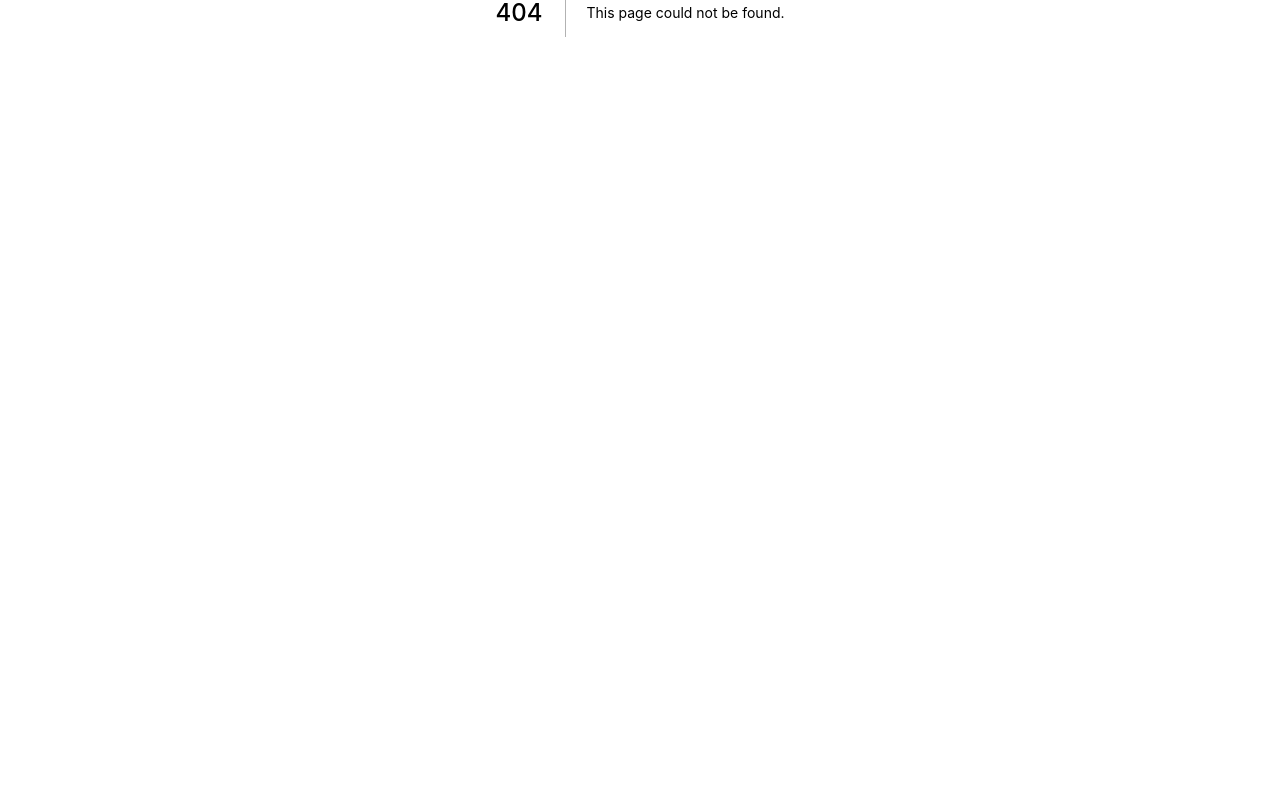
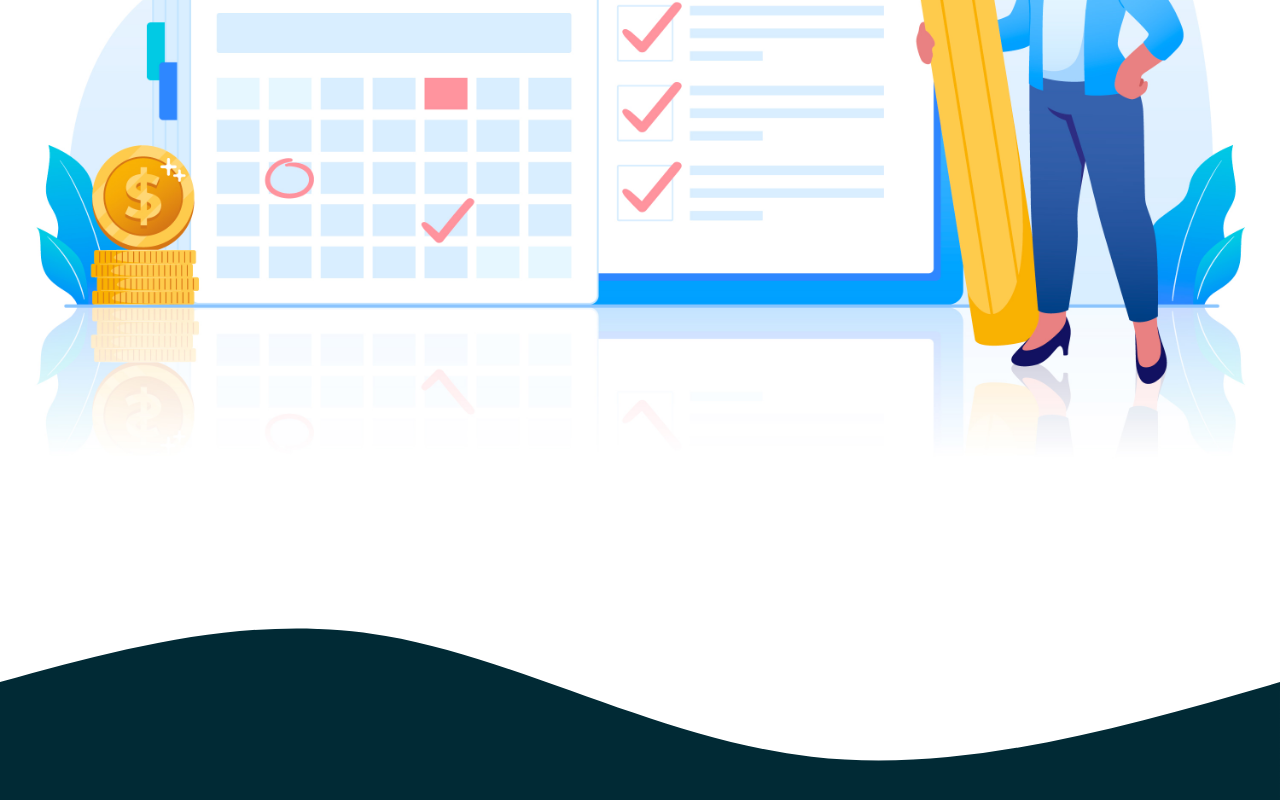
Before and after one commit to RumanBhuiyan/cheatsheet-maker, a Next.js app: page /Components/PageImage in a window 1280 px wide. Before the commit this address had no page. Shown: the part 388-1188 px from the top of the page. Before the commit the page ends 800 px from the top, so only its background shows below. Built offline with nearby package versions, Linux system fonts and the light colour scheme.

Commit message:
add page middle image

```diff
--- /dev/null
+++ b/pages/Components/PageImage/index.js
@@ -0,0 +1,19 @@
+import React from 'react'
+import Image from 'next/image'
+import pageMidImage from '../../../public/cheatsheet1.jpg'
+import pageImageStyles from './pageImage.module.css'
+
+function index() {
+    return (
+        <>
+            <div>
+                <Image src={pageMidImage} alt='pageMidImage'/>
+            </div>
+            <div className={`${pageImageStyles.wave}`}>
+                <svg width="100%" height="100%" id="svg" viewBox="0 0 1440 500" xmlns="http://www.w3.org/2000/svg" className="transition duration-300 ease-in-out delay-150"><path d="M 0,700 C 0,700 0,350 0,350 C 141.7333333333333,311.06666666666666 283.4666666666666,272.1333333333333 434,298 C 584.5333333333334,323.8666666666667 743.8666666666668,414.5333333333333 913,434 C 1082.1333333333332,453.4666666666667 1261.0666666666666,401.73333333333335 1440,350 C 1440,350 1440,700 1440,700 Z" stroke="none" strokeWidth="0" fill="#012a35ff" className="transition-all duration-300 ease-in-out delay-150 path-0"></path></svg>
+            </div>
+        </>
+    )
+}
+
+export default index
--- /dev/null
+++ b/pages/Components/PageImage/pageImage.module.css
@@ -0,0 +1,3 @@
+.wave {
+   margin-top: -6.25rem;
+}
--- a/pages/index.js
+++ b/pages/index.js
@@ -1,9 +1,11 @@
 import Logo from "./Components/Logo";
+import PageImage from './Components/PageImage'
 
 export default function Home() {
   return (
     <div >
      <Logo />
+     <PageImage />
     </div>
   )
 }
```
